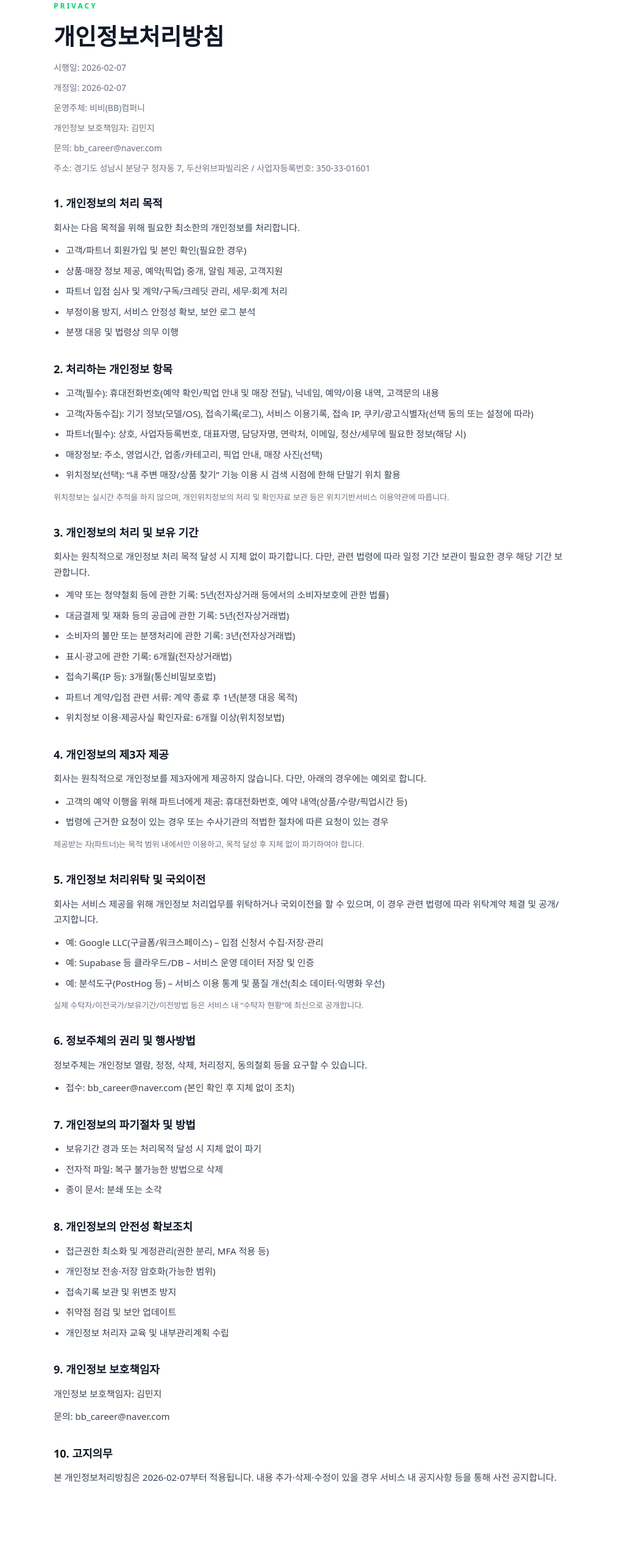
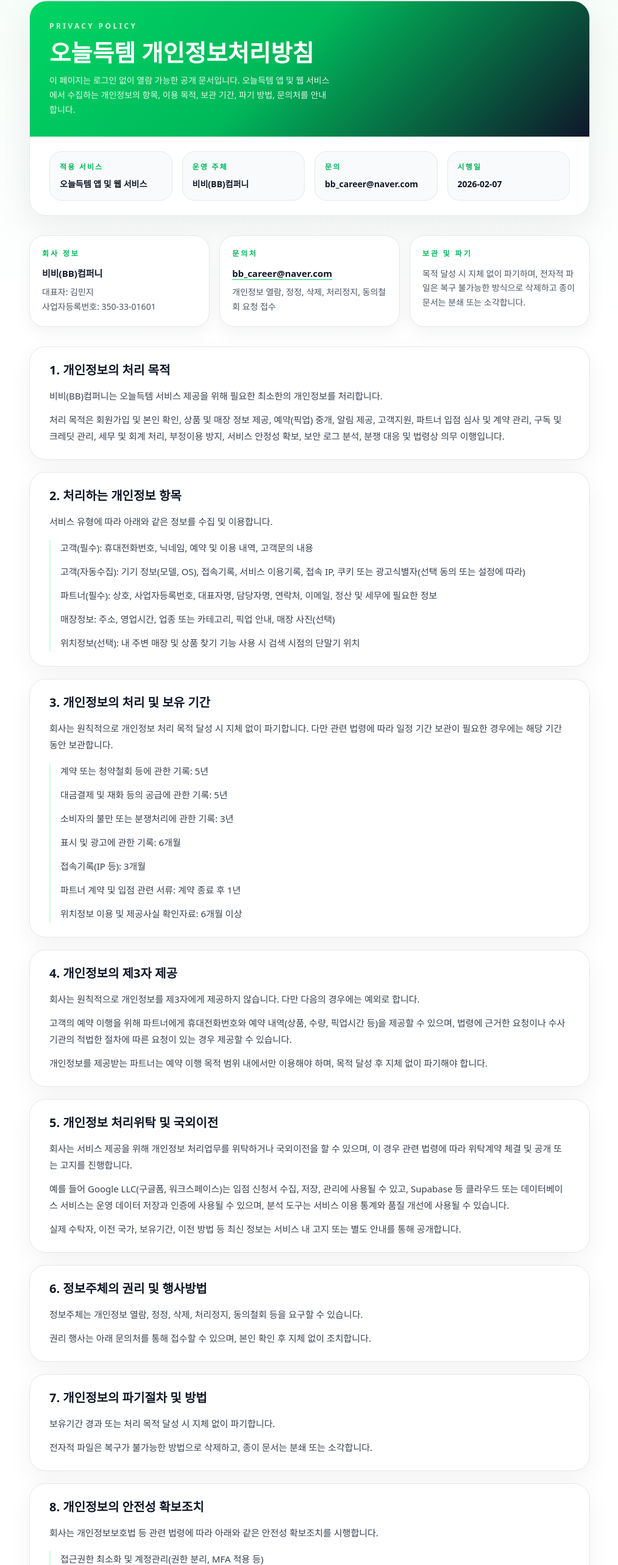
Before and after one commit to KimSeunghyeon622/saveit-landing, a Next.js app: page /saveit/privacy in a window 1280 px wide. Shown: the part 47-2613 px from the top of the page at 61% size, without its empty margins (132-1146 px from the left). Before the commit the page ends 2531 px from the top, so only its background shows below. Built offline with nearby package versions, Linux system fonts and the light colour scheme.

Commit message:
Update Saveit privacy policy page

```diff
--- a/app/saveit/privacy/page.tsx
+++ b/app/saveit/privacy/page.tsx
@@ -1,127 +1,219 @@
-"use client";
+import type { Metadata } from "next";
 
-import React from "react";
+const summaryCards = [
+  {
+    title: "적용 서비스",
+    body: "오늘득템 앱 및 웹 서비스",
+  },
+  {
+    title: "운영 주체",
+    body: "비비(BB)컴퍼니",
+  },
+  {
+    title: "문의",
+    body: "bb_career@naver.com",
+  },
+  {
+    title: "시행일",
+    body: "2026-02-07",
+  },
+];
+
+const collectionItems = [
+  "고객(필수): 휴대전화번호, 닉네임, 예약 및 이용 내역, 고객문의 내용",
+  "고객(자동수집): 기기 정보(모델, OS), 접속기록, 서비스 이용기록, 접속 IP, 쿠키 또는 광고식별자(선택 동의 또는 설정에 따라)",
+  "파트너(필수): 상호, 사업자등록번호, 대표자명, 담당자명, 연락처, 이메일, 정산 및 세무에 필요한 정보",
+  "매장정보: 주소, 영업시간, 업종 또는 카테고리, 픽업 안내, 매장 사진(선택)",
+  "위치정보(선택): 내 주변 매장 및 상품 찾기 기능 사용 시 검색 시점의 단말기 위치",
+];
+
+const retentionItems = [
+  "계약 또는 청약철회 등에 관한 기록: 5년",
+  "대금결제 및 재화 등의 공급에 관한 기록: 5년",
+  "소비자의 불만 또는 분쟁처리에 관한 기록: 3년",
+  "표시 및 광고에 관한 기록: 6개월",
+  "접속기록(IP 등): 3개월",
+  "파트너 계약 및 입점 관련 서류: 계약 종료 후 1년",
+  "위치정보 이용 및 제공사실 확인자료: 6개월 이상",
+];
+
+const securityItems = [
+  "접근권한 최소화 및 계정관리(권한 분리, MFA 적용 등)",
+  "개인정보 전송 및 저장 암호화(가능한 범위)",
+  "접속기록 보관 및 위변조 방지",
+  "취약점 점검 및 보안 업데이트",
+  "개인정보 처리자 교육 및 내부관리계획 수립",
+];
+
+const sections = [
+  {
+    title: "1. 개인정보의 처리 목적",
+    paragraphs: [
+      "비비(BB)컴퍼니는 오늘득템 서비스 제공을 위해 필요한 최소한의 개인정보를 처리합니다.",
+      "처리 목적은 회원가입 및 본인 확인, 상품 및 매장 정보 제공, 예약(픽업) 중개, 알림 제공, 고객지원, 파트너 입점 심사 및 계약 관리, 구독 및 크레딧 관리, 세무 및 회계 처리, 부정이용 방지, 서비스 안정성 확보, 보안 로그 분석, 분쟁 대응 및 법령상 의무 이행입니다.",
+    ],
+  },
+  {
+    title: "2. 처리하는 개인정보 항목",
+    paragraphs: [
+      "서비스 유형에 따라 아래와 같은 정보를 수집 및 이용합니다.",
+    ],
+    list: collectionItems,
+  },
+  {
+    title: "3. 개인정보의 처리 및 보유 기간",
+    paragraphs: [
+      "회사는 원칙적으로 개인정보 처리 목적 달성 시 지체 없이 파기합니다. 다만 관련 법령에 따라 일정 기간 보관이 필요한 경우에는 해당 기간 동안 보관합니다.",
+    ],
+    list: retentionItems,
+  },
+  {
+    title: "4. 개인정보의 제3자 제공",
+    paragraphs: [
+      "회사는 원칙적으로 개인정보를 제3자에게 제공하지 않습니다. 다만 다음의 경우에는 예외로 합니다.",
+      "고객의 예약 이행을 위해 파트너에게 휴대전화번호와 예약 내역(상품, 수량, 픽업시간 등)을 제공할 수 있으며, 법령에 근거한 요청이나 수사기관의 적법한 절차에 따른 요청이 있는 경우 제공할 수 있습니다.",
+      "개인정보를 제공받는 파트너는 예약 이행 목적 범위 내에서만 이용해야 하며, 목적 달성 후 지체 없이 파기해야 합니다.",
+    ],
+  },
+  {
+    title: "5. 개인정보 처리위탁 및 국외이전",
+    paragraphs: [
+      "회사는 서비스 제공을 위해 개인정보 처리업무를 위탁하거나 국외이전을 할 수 있으며, 이 경우 관련 법령에 따라 위탁계약 체결 및 공개 또는 고지를 진행합니다.",
+      "예를 들어 Google LLC(구글폼, 워크스페이스)는 입점 신청서 수집, 저장, 관리에 사용될 수 있고, Supabase 등 클라우드 또는 데이터베이스 서비스는 운영 데이터 저장과 인증에 사용될 수 있으며, 분석 도구는 서비스 이용 통계와 품질 개선에 사용될 수 있습니다.",
+      "실제 수탁자, 이전 국가, 보유기간, 이전 방법 등 최신 정보는 서비스 내 고지 또는 별도 안내를 통해 공개합니다.",
+    ],
+  },
+  {
+    title: "6. 정보주체의 권리 및 행사방법",
+    paragraphs: [
+      "정보주체는 개인정보 열람, 정정, 삭제, 처리정지, 동의철회 등을 요구할 수 있습니다.",
+      "권리 행사는 아래 문의처를 통해 접수할 수 있으며, 본인 확인 후 지체 없이 조치합니다.",
+    ],
+  },
+  {
+    title: "7. 개인정보의 파기절차 및 방법",
+    paragraphs: [
+      "보유기간 경과 또는 처리 목적 달성 시 지체 없이 파기합니다.",
+      "전자적 파일은 복구가 불가능한 방법으로 삭제하고, 종이 문서는 분쇄 또는 소각합니다.",
+    ],
+  },
+  {
+    title: "8. 개인정보의 안전성 확보조치",
+    paragraphs: [
+      "회사는 개인정보보호법 등 관련 법령에 따라 아래와 같은 안전성 확보조치를 시행합니다.",
+    ],
+    list: securityItems,
+  },
+  {
+    title: "9. 개인정보 보호책임자 및 문의",
+    paragraphs: [
+      "개인정보 보호책임자: 김민지",
+      "문의 이메일: bb_career@naver.com",
+      "주소: 경기도 성남시 분당구 정자동 7, 두산위브파빌리온",
+      "사업자등록번호: 350-33-01601",
+    ],
+  },
+  {
+    title: "10. 고지의무",
+    paragraphs: [
+      "본 개인정보처리방침은 2026-02-07부터 적용됩니다.",
+      "내용 추가, 삭제, 수정이 있을 경우 서비스 내 공지사항 또는 본 페이지를 통해 사전 공지합니다.",
+    ],
+  },
+];
+
+export const metadata: Metadata = {
+  title: "오늘득템 개인정보처리방침",
+  description:
+    "오늘득템 서비스의 개인정보 수집 항목, 이용 목적, 보관 기간, 제3자 제공, 위탁 처리, 파기 절차 및 문의처를 안내합니다.",
+};
 
 export default function PrivacyPage() {
   return (
-    <main className="min-h-screen bg-white px-6 py-12 text-[#111827]">
-      <div className="mx-auto w-full max-w-[840px] space-y-8">
-        <header className="space-y-3">
-          <div className="text-[12px] font-[700] tracking-[0.25em] text-[#00D563]">PRIVACY</div>
-          <h1 className="text-[clamp(28px,3vw,38px)] font-[800]">개인정보처리방침</h1>
-          <div className="text-[14px] text-[#6B7280]">시행일: 2026-02-07</div>
-          <div className="text-[14px] text-[#6B7280]">개정일: 2026-02-07</div>
-          <div className="text-[14px] text-[#6B7280]">운영주체: 비비(BB)컴퍼니</div>
-          <div className="text-[14px] text-[#6B7280]">개인정보 보호책임자: 김민지</div>
-          <div className="text-[14px] text-[#6B7280]">문의: bb_career@naver.com</div>
-          <div className="text-[14px] text-[#6B7280]">
-            주소: 경기도 성남시 분당구 정자동 7, 두산위브파빌리온 / 사업자등록번호: 350-33-01601
+    <main className="min-h-screen bg-[linear-gradient(180deg,#F7FDF9_0%,#FFFFFF_18%,#FFFFFF_100%)] px-6 py-12 text-[#111827]">
+      <div className="mx-auto w-full max-w-[920px] space-y-8">
+        <header className="overflow-hidden rounded-[28px] border border-[#DCEFE4] bg-white shadow-[0_18px_60px_rgba(15,23,42,0.08)]">
+          <div className="bg-[linear-gradient(135deg,#00D563_0%,#00B85A_45%,#0F172A_100%)] px-6 py-8 text-white md:px-8">
+            <div className="text-[12px] font-[800] tracking-[0.28em] text-white/80">PRIVACY POLICY</div>
+            <h1 className="mt-3 text-[clamp(28px,3vw,42px)] font-[900] leading-[1.15]">오늘득템 개인정보처리방침</h1>
+            <p className="mt-3 max-w-[58ch] text-[14px] leading-[1.7] text-white/88">
+              이 페이지는 로그인 없이 열람 가능한 공개 문서입니다. 오늘득템 앱 및 웹 서비스에서 수집하는 개인정보의 항목,
+              이용 목적, 보관 기간, 파기 방법, 문의처를 안내합니다.
+            </p>
+          </div>
+
+          <div className="grid gap-4 px-6 py-6 md:grid-cols-4 md:px-8">
+            {summaryCards.map((card) => (
+              <div key={card.title} className="rounded-[20px] border border-[#E5E7EB] bg-[#F8FAFC] px-4 py-4">
+                <div className="text-[12px] font-[700] tracking-[0.18em] text-[#00B85A]">{card.title}</div>
+                <div className="mt-2 text-[14px] font-[700] text-[#111827]">{card.body}</div>
+              </div>
+            ))}
           </div>
         </header>
 
-        <section className="space-y-3 text-[15px] leading-[1.7] text-[#374151]">
-          <h2 className="text-[18px] font-[800] text-[#111827]">1. 개인정보의 처리 목적</h2>
-          <p>회사는 다음 목적을 위해 필요한 최소한의 개인정보를 처리합니다.</p>
-          <ul className="list-disc space-y-2 pl-5">
-            <li>고객/파트너 회원가입 및 본인 확인(필요한 경우)</li>
-            <li>상품·매장 정보 제공, 예약(픽업) 중개, 알림 제공, 고객지원</li>
-            <li>파트너 입점 심사 및 계약/구독/크레딧 관리, 세무·회계 처리</li>
-            <li>부정이용 방지, 서비스 안정성 확보, 보안 로그 분석</li>
-            <li>분쟁 대응 및 법령상 의무 이행</li>
-          </ul>
+        <section className="grid gap-4 md:grid-cols-3">
+          <div className="rounded-[24px] border border-[#E5E7EB] bg-white p-5 shadow-[0_10px_28px_rgba(15,23,42,0.05)]">
+            <div className="text-[12px] font-[800] tracking-[0.24em] text-[#00B85A]">회사 정보</div>
+            <div className="mt-3 text-[15px] font-[700] text-[#111827]">비비(BB)컴퍼니</div>
+            <p className="mt-2 text-[14px] leading-[1.7] text-[#4B5563]">
+              대표자: 김민지
+              <br />
+              사업자등록번호: 350-33-01601
+            </p>
+          </div>
+
+          <div className="rounded-[24px] border border-[#E5E7EB] bg-white p-5 shadow-[0_10px_28px_rgba(15,23,42,0.05)]">
+            <div className="text-[12px] font-[800] tracking-[0.24em] text-[#00B85A]">문의처</div>
+            <a
+              href="mailto:bb_career@naver.com"
+              className="mt-3 block text-[15px] font-[700] text-[#111827] underline decoration-[#00D563] underline-offset-4"
+            >
+              bb_career@naver.com
+            </a>
+            <p className="mt-2 text-[14px] leading-[1.7] text-[#4B5563]">개인정보 열람, 정정, 삭제, 처리정지, 동의철회 요청 접수</p>
+          </div>
+
+          <div className="rounded-[24px] border border-[#E5E7EB] bg-white p-5 shadow-[0_10px_28px_rgba(15,23,42,0.05)]">
+            <div className="text-[12px] font-[800] tracking-[0.24em] text-[#00B85A]">보관 및 파기</div>
+            <p className="mt-3 text-[14px] leading-[1.7] text-[#4B5563]">
+              목적 달성 시 지체 없이 파기하며, 전자적 파일은 복구 불가능한 방식으로 삭제하고 종이 문서는 분쇄 또는 소각합니다.
+            </p>
+          </div>
         </section>
 
-        <section className="space-y-3 text-[15px] leading-[1.7] text-[#374151]">
-          <h2 className="text-[18px] font-[800] text-[#111827]">2. 처리하는 개인정보 항목</h2>
-          <ul className="list-disc space-y-2 pl-5">
-            <li>고객(필수): 휴대전화번호(예약 확인/픽업 안내 및 매장 전달), 닉네임, 예약/이용 내역, 고객문의 내용</li>
-            <li>고객(자동수집): 기기 정보(모델/OS), 접속기록(로그), 서비스 이용기록, 접속 IP, 쿠키/광고식별자(선택 동의 또는 설정에 따라)</li>
-            <li>파트너(필수): 상호, 사업자등록번호, 대표자명, 담당자명, 연락처, 이메일, 정산/세무에 필요한 정보(해당 시)</li>
-            <li>매장정보: 주소, 영업시간, 업종/카테고리, 픽업 안내, 매장 사진(선택)</li>
-            <li>위치정보(선택): “내 주변 매장/상품 찾기” 기능 이용 시 검색 시점에 한해 단말기 위치 활용</li>
-          </ul>
-          <p className="text-[13px] text-[#6B7280]">
-            위치정보는 실시간 추적을 하지 않으며, 개인위치정보의 처리 및 확인자료 보관 등은 위치기반서비스 이용약관에 따릅니다.
+        <div className="space-y-5">
+          {sections.map((section) => (
+            <section
+              key={section.title}
+              className="rounded-[26px] border border-[#E5E7EB] bg-white px-6 py-6 shadow-[0_14px_40px_rgba(15,23,42,0.05)] md:px-8"
+            >
+              <h2 className="text-[20px] font-[900] leading-[1.35] text-[#111827]">{section.title}</h2>
+              <div className="mt-4 space-y-3 text-[15px] leading-[1.8] text-[#374151]">
+                {section.paragraphs.map((paragraph) => (
+                  <p key={paragraph}>{paragraph}</p>
+                ))}
+              </div>
+              {section.list ? (
+                <ul className="mt-4 space-y-3 border-l-2 border-[#D1FAE5] pl-4 text-[15px] leading-[1.8] text-[#374151]">
+                  {section.list.map((item) => (
+                    <li key={item} className="list-none">
+                      {item}
+                    </li>
+                  ))}
+                </ul>
+              ) : null}
+            </section>
+          ))}
+        </div>
+
+        <footer className="rounded-[24px] border border-[#E5E7EB] bg-[#0F172A] px-6 py-6 text-white shadow-[0_18px_50px_rgba(15,23,42,0.12)] md:px-8">
+          <div className="text-[13px] font-[800] tracking-[0.24em] text-[#86EFAC]">NOTICE</div>
+          <p className="mt-3 text-[14px] leading-[1.8] text-white/88">
+            본 페이지는 앱스토어, 플레이스토어, 랜딩페이지, 고객문의 응대 시 공통으로 안내할 수 있는 공개용 개인정보처리방침 URL입니다.
+            스토어 등록 시에는 현재 배포 중인 Vercel 도메인 뒤에 <span className="font-[800]">/saveit/privacy</span> 경로를 사용하면 됩니다.
           </p>
-        </section>
-
-        <section className="space-y-3 text-[15px] leading-[1.7] text-[#374151]">
-          <h2 className="text-[18px] font-[800] text-[#111827]">3. 개인정보의 처리 및 보유 기간</h2>
-          <p>회사는 원칙적으로 개인정보 처리 목적 달성 시 지체 없이 파기합니다. 다만, 관련 법령에 따라 일정 기간 보관이 필요한 경우 해당 기간 보관합니다.</p>
-          <ul className="list-disc space-y-2 pl-5">
-            <li>계약 또는 청약철회 등에 관한 기록: 5년(전자상거래 등에서의 소비자보호에 관한 법률)</li>
-            <li>대금결제 및 재화 등의 공급에 관한 기록: 5년(전자상거래법)</li>
-            <li>소비자의 불만 또는 분쟁처리에 관한 기록: 3년(전자상거래법)</li>
-            <li>표시·광고에 관한 기록: 6개월(전자상거래법)</li>
-            <li>접속기록(IP 등): 3개월(통신비밀보호법)</li>
-            <li>파트너 계약/입점 관련 서류: 계약 종료 후 1년(분쟁 대응 목적)</li>
-            <li>위치정보 이용·제공사실 확인자료: 6개월 이상(위치정보법)</li>
-          </ul>
-        </section>
-
-        <section className="space-y-3 text-[15px] leading-[1.7] text-[#374151]">
-          <h2 className="text-[18px] font-[800] text-[#111827]">4. 개인정보의 제3자 제공</h2>
-          <p>회사는 원칙적으로 개인정보를 제3자에게 제공하지 않습니다. 다만, 아래의 경우에는 예외로 합니다.</p>
-          <ul className="list-disc space-y-2 pl-5">
-            <li>고객의 예약 이행을 위해 파트너에게 제공: 휴대전화번호, 예약 내역(상품/수량/픽업시간 등)</li>
-            <li>법령에 근거한 요청이 있는 경우 또는 수사기관의 적법한 절차에 따른 요청이 있는 경우</li>
-          </ul>
-          <p className="text-[13px] text-[#6B7280]">
-            제공받는 자(파트너)는 목적 범위 내에서만 이용하고, 목적 달성 후 지체 없이 파기하여야 합니다.
-          </p>
-        </section>
-
-        <section className="space-y-3 text-[15px] leading-[1.7] text-[#374151]">
-          <h2 className="text-[18px] font-[800] text-[#111827]">5. 개인정보 처리위탁 및 국외이전</h2>
-          <p>회사는 서비스 제공을 위해 개인정보 처리업무를 위탁하거나 국외이전을 할 수 있으며, 이 경우 관련 법령에 따라 위탁계약 체결 및 공개/고지합니다.</p>
-          <ul className="list-disc space-y-2 pl-5">
-            <li>예: Google LLC(구글폼/워크스페이스) – 입점 신청서 수집·저장·관리</li>
-            <li>예: Supabase 등 클라우드/DB – 서비스 운영 데이터 저장 및 인증</li>
-            <li>예: 분석도구(PostHog 등) – 서비스 이용 통계 및 품질 개선(최소 데이터·익명화 우선)</li>
-          </ul>
-          <p className="text-[13px] text-[#6B7280]">
-            실제 수탁자/이전국가/보유기간/이전방법 등은 서비스 내 “수탁자 현황”에 최신으로 공개합니다.
-          </p>
-        </section>
-
-        <section className="space-y-3 text-[15px] leading-[1.7] text-[#374151]">
-          <h2 className="text-[18px] font-[800] text-[#111827]">6. 정보주체의 권리 및 행사방법</h2>
-          <p>정보주체는 개인정보 열람, 정정, 삭제, 처리정지, 동의철회 등을 요구할 수 있습니다.</p>
-          <ul className="list-disc space-y-2 pl-5">
-            <li>접수: bb_career@naver.com (본인 확인 후 지체 없이 조치)</li>
-          </ul>
-        </section>
-
-        <section className="space-y-3 text-[15px] leading-[1.7] text-[#374151]">
-          <h2 className="text-[18px] font-[800] text-[#111827]">7. 개인정보의 파기절차 및 방법</h2>
-          <ul className="list-disc space-y-2 pl-5">
-            <li>보유기간 경과 또는 처리목적 달성 시 지체 없이 파기</li>
-            <li>전자적 파일: 복구 불가능한 방법으로 삭제</li>
-            <li>종이 문서: 분쇄 또는 소각</li>
-          </ul>
-        </section>
-
-        <section className="space-y-3 text-[15px] leading-[1.7] text-[#374151]">
-          <h2 className="text-[18px] font-[800] text-[#111827]">8. 개인정보의 안전성 확보조치</h2>
-          <ul className="list-disc space-y-2 pl-5">
-            <li>접근권한 최소화 및 계정관리(권한 분리, MFA 적용 등)</li>
-            <li>개인정보 전송·저장 암호화(가능한 범위)</li>
-            <li>접속기록 보관 및 위변조 방지</li>
-            <li>취약점 점검 및 보안 업데이트</li>
-            <li>개인정보 처리자 교육 및 내부관리계획 수립</li>
-          </ul>
-        </section>
-
-        <section className="space-y-3 text-[15px] leading-[1.7] text-[#374151]">
-          <h2 className="text-[18px] font-[800] text-[#111827]">9. 개인정보 보호책임자</h2>
-          <p>개인정보 보호책임자: 김민지</p>
-          <p>문의: bb_career@naver.com</p>
-        </section>
-
-        <section className="space-y-3 text-[15px] leading-[1.7] text-[#374151]">
-          <h2 className="text-[18px] font-[800] text-[#111827]">10. 고지의무</h2>
-          <p>본 개인정보처리방침은 2026-02-07부터 적용됩니다. 내용 추가·삭제·수정이 있을 경우 서비스 내 공지사항 등을 통해 사전 공지합니다.</p>
-        </section>
+        </footer>
       </div>
     </main>
   );
```
